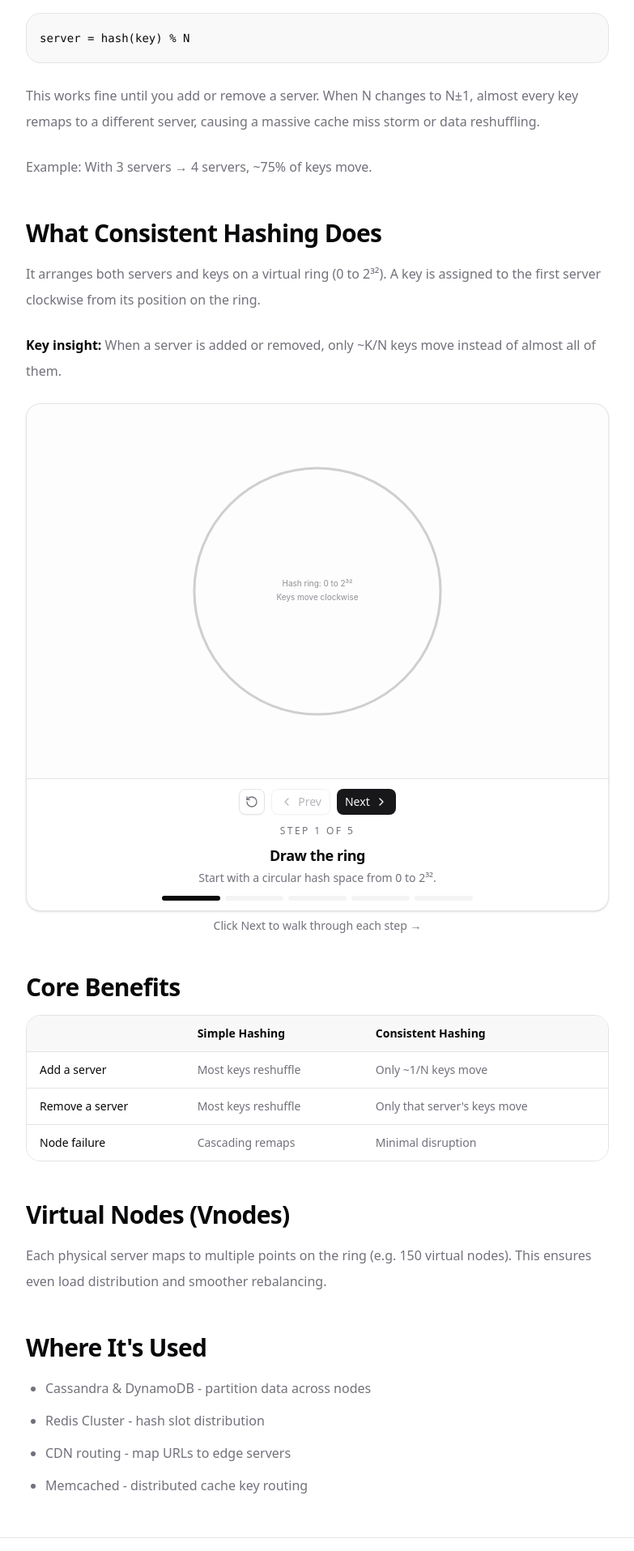
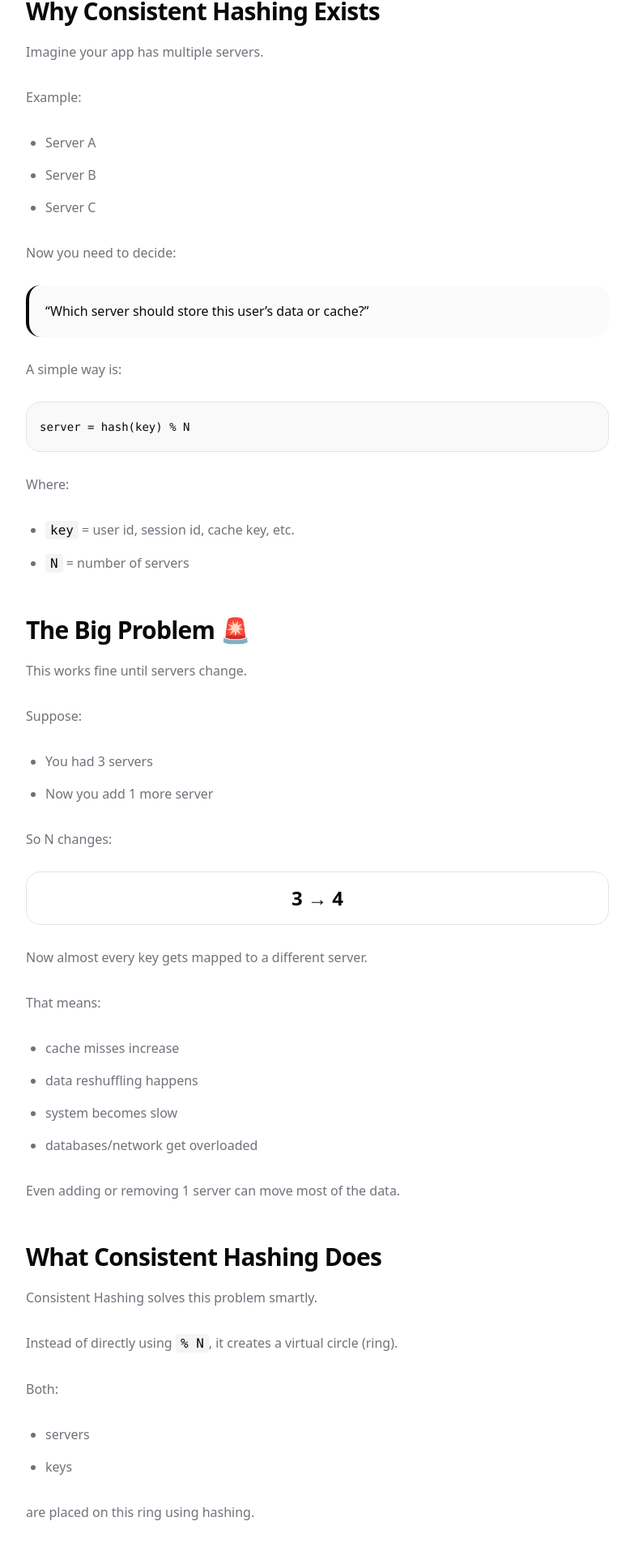
Before and after one commit to NikhilPatil2727/modern-portfolio, a Next.js app: page /blog/consistent-hashing in a window 1280 px wide. Shown: the part 616-2531 px from the top of the page at 81% size, without its empty margins (248-1031 px from the left). Built offline with nearby package versions, Linux system fonts and the light colour scheme.

Commit message:
feat(consistent-hashing): enhance ConsistentHashingPage with detailed explanations and visualizations

```diff
--- a/app/blog/consistent-hashing/page.tsx
+++ b/app/blog/consistent-hashing/page.tsx
@@ -39,99 +39,179 @@ export default function ConsistentHashingPage() {
         </header>
 
         <div className="space-y-6 text-base leading-8 text-muted-foreground">
+          <SectionTitle>Consistent Hashing — Simple Explanation for Developers</SectionTitle>
+
           <SectionTitle>Why Consistent Hashing Exists</SectionTitle>
 
-          <p>
-            <strong className="font-semibold text-foreground">The Problem It Solves:</strong>{" "}
-            Imagine you have a distributed cache or database with N servers, and you distribute keys
-            using simple modular hashing:
-          </p>
+          <p>Imagine your app has multiple servers.</p>
+
+          <p>Example:</p>
+
+          <ul className="list-disc space-y-2 pl-6">
+            <li>Server A</li>
+            <li>Server B</li>
+            <li>Server C</li>
+          </ul>
+
+          <p>Now you need to decide:</p>
+
+          <blockquote className="rounded-2xl border-l-4 border-foreground bg-muted/40 px-5 py-4 font-medium text-foreground">
+            “Which server should store this user’s data or cache?”
+          </blockquote>
+
+          <p>A simple way is:</p>
 
           <pre className="overflow-x-auto rounded-2xl border border-border bg-muted/50 px-4 py-4 font-mono text-sm leading-7 text-foreground">
             <code>server = hash(key) % N</code>
           </pre>
 
-          <p>
-            This works fine until you add or remove a server. When N changes to N±1, almost every
-            key remaps to a different server, causing a massive cache miss storm or data
-            reshuffling.
+          <p>Where:</p>
+
+          <ul className="list-disc space-y-2 pl-6">
+            <li>
+              <code className="rounded bg-muted px-1.5 py-0.5 text-foreground">key</code> = user
+              id, session id, cache key, etc.
+            </li>
+            <li>
+              <code className="rounded bg-muted px-1.5 py-0.5 text-foreground">N</code> = number of
+              servers
+            </li>
+          </ul>
+
+          <SectionTitle>The Big Problem 🚨</SectionTitle>
+
+          <p>This works fine until servers change.</p>
+
+          <p>Suppose:</p>
+
+          <ul className="list-disc space-y-2 pl-6">
+            <li>You had 3 servers</li>
+            <li>Now you add 1 more server</li>
+          </ul>
+
+          <p>So N changes:</p>
+
+          <p className="rounded-2xl border border-border bg-card px-5 py-4 text-center text-2xl font-semibold text-foreground">
+            3 → 4
           </p>
 
-          <p>Example: With 3 servers → 4 servers, ~75% of keys move.</p>
+          <p>Now almost every key gets mapped to a different server.</p>
+
+          <p>That means:</p>
+
+          <ul className="list-disc space-y-2 pl-6">
+            <li>cache misses increase</li>
+            <li>data reshuffling happens</li>
+            <li>system becomes slow</li>
+            <li>databases/network get overloaded</li>
+          </ul>
+
+          <p>Even adding or removing 1 server can move most of the data.</p>
 
           <SectionTitle>What Consistent Hashing Does</SectionTitle>
 
+          <p>Consistent Hashing solves this problem smartly.</p>
+
           <p>
-            It arranges both servers and keys on a virtual ring (0 to 2³²). A key is assigned to
-            the first server clockwise from its position on the ring.
+            Instead of directly using{" "}
+            <code className="rounded bg-muted px-1.5 py-0.5 text-foreground">% N</code>, it creates
+            a virtual circle (ring).
           </p>
 
-          <p>
-            <strong className="font-semibold text-foreground">Key insight:</strong> When a server is
-            added or removed, only ~K/N keys move instead of almost all of them.
-          </p>
+          <p>Both:</p>
 
-          <ConsistentHashingVisualizer />
-          <p className="-mt-4 text-center text-sm text-muted-foreground">
-            Click Next to walk through each step →
-          </p>
+          <ul className="list-disc space-y-2 pl-6">
+            <li>servers</li>
+            <li>keys</li>
+          </ul>
 
-          <SectionTitle>Core Benefits</SectionTitle>
+          <p>are placed on this ring using hashing.</p>
+
+          <p>Then:</p>
+
+          <blockquote className="rounded-2xl border-l-4 border-foreground bg-muted/40 px-5 py-4 font-medium text-foreground">
+            A key belongs to the first server found while moving clockwise.
+          </blockquote>
+
+          <SectionTitle>The Main Benefit</SectionTitle>
+
+          <p>When a server:</p>
+
+          <ul className="list-disc space-y-2 pl-6">
+            <li>joins</li>
+            <li>leaves</li>
+            <li>crashes</li>
+          </ul>
+
+          <p>only a small portion of keys move.</p>
+
+          <p>Not everything.</p>
+
+          <SectionTitle>Example</SectionTitle>
+
+          <p>Adding 1 server:</p>
 
           <div className="overflow-x-auto rounded-2xl border border-border">
-            <table className="w-full min-w-[620px] border-collapse bg-card text-left text-sm">
+            <table className="w-full min-w-[420px] border-collapse bg-card text-left text-sm">
               <thead className="bg-muted/60 text-foreground">
                 <tr>
-                  <th className="border-b border-border px-4 py-3 font-semibold"></th>
-                  <th className="border-b border-border px-4 py-3 font-semibold">
-                    Simple Hashing
-                  </th>
-                  <th className="border-b border-border px-4 py-3 font-semibold">
-                    Consistent Hashing
-                  </th>
+                  <th className="border-b border-border px-4 py-3 font-semibold">Method</th>
+                  <th className="border-b border-border px-4 py-3 font-semibold">Keys Moved</th>
                 </tr>
               </thead>
               <tbody className="text-muted-foreground">
                 <tr>
                   <td className="border-b border-border px-4 py-3 font-medium text-foreground">
-                    Add a server
+                    Simple Hashing
                   </td>
-                  <td className="border-b border-border px-4 py-3">Most keys reshuffle</td>
-                  <td className="border-b border-border px-4 py-3">Only ~1/N keys move</td>
+                  <td className="border-b border-border px-4 py-3">~90%</td>
                 </tr>
                 <tr>
-                  <td className="border-b border-border px-4 py-3 font-medium text-foreground">
-                    Remove a server
-                  </td>
-                  <td className="border-b border-border px-4 py-3">Most keys reshuffle</td>
-                  <td className="border-b border-border px-4 py-3">
-                    Only that server&apos;s keys move
-                  </td>
-                </tr>
-                <tr>
-                  <td className="px-4 py-3 font-medium text-foreground">Node failure</td>
-                  <td className="px-4 py-3">Cascading remaps</td>
-                  <td className="px-4 py-3">Minimal disruption</td>
+                  <td className="px-4 py-3 font-medium text-foreground">Consistent Hashing</td>
+                  <td className="px-4 py-3">~10%</td>
                 </tr>
               </tbody>
             </table>
           </div>
 
-          <SectionTitle>Virtual Nodes (Vnodes)</SectionTitle>
-
-          <p>
-            Each physical server maps to multiple points on the ring (e.g. 150 virtual nodes). This
-            ensures even load distribution and smoother rebalancing.
-          </p>
-
-          <SectionTitle>Where It&apos;s Used</SectionTitle>
+          <p>So the system stays:</p>
 
           <ul className="list-disc space-y-2 pl-6">
-            <li>Cassandra &amp; DynamoDB - partition data across nodes</li>
-            <li>Redis Cluster - hash slot distribution</li>
-            <li>CDN routing - map URLs to edge servers</li>
-            <li>Memcached - distributed cache key routing</li>
+            <li>stable</li>
+            <li>fast</li>
+            <li>scalable</li>
           </ul>
+
+          <ConsistentHashingVisualizer />
+
+          <div className="rounded-2xl border border-border bg-card p-5">
+            <p className="font-medium text-foreground">
+              Click Next to walk through each step one by one! Here&apos;s what each step shows you:
+            </p>
+            <ol className="mt-4 list-decimal space-y-3 pl-6">
+              <li>
+                <strong className="text-foreground">Step 1</strong> — The empty ring is created
+                (all hash values 0→360° in a circle)
+              </li>
+              <li>
+                <strong className="text-foreground">Step 2</strong> — Each server gets hashed and
+                placed at a fixed spot on the ring
+              </li>
+              <li>
+                <strong className="text-foreground">Step 3</strong> — Your request key{" "}
+                <code className="rounded bg-muted px-1.5 py-0.5 text-foreground">user:42</code>{" "}
+                gets hashed and lands somewhere on the ring
+              </li>
+              <li>
+                <strong className="text-foreground">Step 4</strong> — Walk clockwise from the
+                key&apos;s position until you hit the first server
+              </li>
+              <li>
+                <strong className="text-foreground">Step 5</strong> — That server (Server B) is the
+                answer — it owns this key
+              </li>
+            </ol>
+          </div>
         </div>
       </article>
     </>
```
